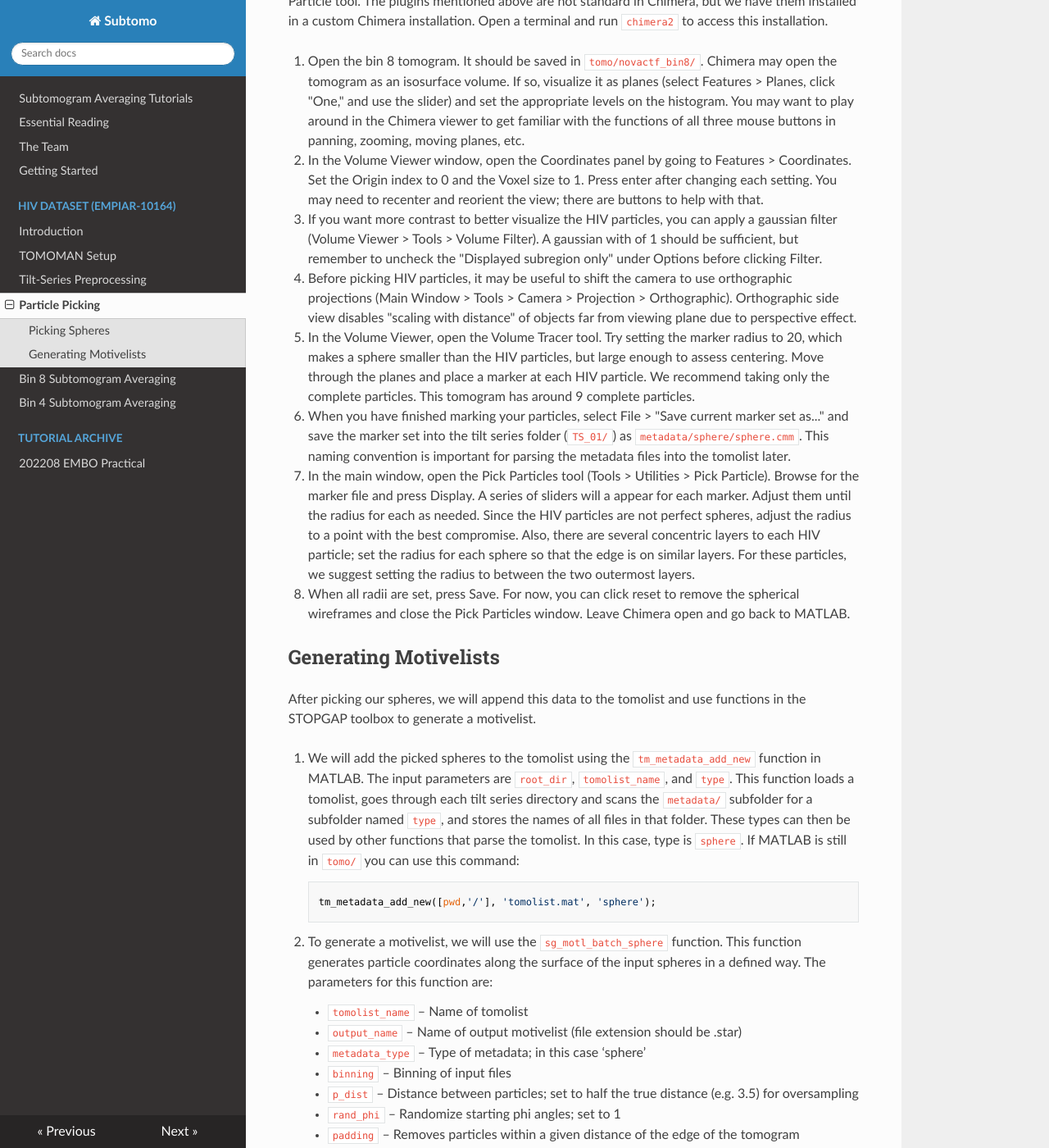
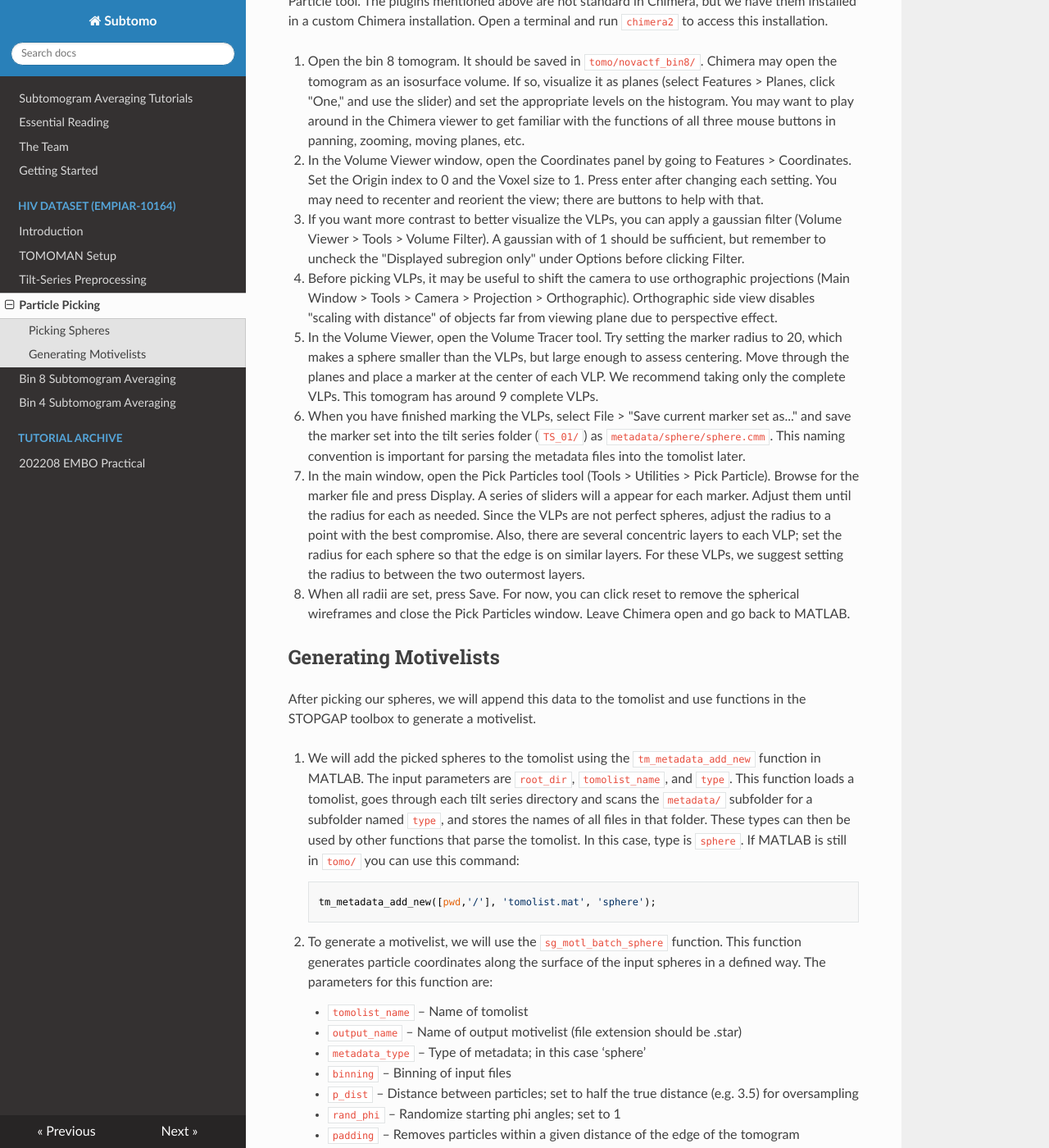
Before and after one commit to wan-lab-vanderbilt/subtomo-tutorials, an MkDocs documentation site: the page built from docs/hiv/picking.md, in a window 1280 px wide and 1400 px high, scrolled down 370 px. Shown: the whole window at 82% size. Built offline with MkDocs 1.6.1, drawn with Linux system fonts in a browser that asks for light colours; nearby versions of some CDN libraries; some of the changed text lies outside the part shown.

Commit message:
Standardize use of VLP and particle

```diff
--- a/docs/hiv/picking.md
+++ b/docs/hiv/picking.md
@@ -20,28 +20,28 @@ Set the Origin index to 0 and the Voxel size to 1.
 Press enter after changing each setting.
 You may need to recenter and reorient the view; there are buttons to help with that.
 
-3. If you want more contrast to better visualize the HIV particles, you can apply a gaussian filter (Volume Viewer > Tools > Volume Filter).
+3. If you want more contrast to better visualize the VLPs, you can apply a gaussian filter (Volume Viewer > Tools > Volume Filter).
 A gaussian with of 1 should be sufficient, but remember to uncheck the "Displayed subregion only" under Options before clicking Filter.
 
-4. Before picking HIV particles, it may be useful to shift the camera to use orthographic projections (Main Window > Tools > Camera > Projection > Orthographic).
+4. Before picking VLPs, it may be useful to shift the camera to use orthographic projections (Main Window > Tools > Camera > Projection > Orthographic).
 Orthographic side view disables "scaling with distance" of objects far from viewing plane due to perspective effect.
 
 5. In the Volume Viewer, open the Volume Tracer tool.
-Try setting the marker radius to 20, which makes a sphere smaller than the HIV particles, but large enough to assess centering.
-Move through the planes and place a marker at each HIV particle.
-We recommend taking only the complete particles.
-This tomogram has around 9 complete particles.
+Try setting the marker radius to 20, which makes a sphere smaller than the VLPs, but large enough to assess centering.
+Move through the planes and place a marker at the center of each VLP.
+We recommend taking only the complete VLPs.
+This tomogram has around 9 complete VLPs.
 
-6. When you have finished marking your particles, select File > "Save current marker set as..." and save the marker set into the tilt series folder (`TS_01/`) as `metadata/sphere/sphere.cmm`.
+6. When you have finished marking the VLPs, select File > "Save current marker set as..." and save the marker set into the tilt series folder (`TS_01/`) as `metadata/sphere/sphere.cmm`.
 This naming convention is important for parsing the metadata files into the tomolist later.
 
 7. In the main window, open the Pick Particles tool (Tools > Utilities > Pick Particle).
 Browse for the marker file and press Display.
 A series of sliders will a appear for each marker.
 Adjust them until the radius for each as needed.
-Since the HIV particles are not perfect spheres, adjust the radius to a point with the best compromise.
-Also, there are several concentric layers to each HIV particle; set the radius for each sphere so that the edge is on similar layers.
-For these particles, we suggest setting the radius to between the two outermost layers.
+Since the VLPs are not perfect spheres, adjust the radius to a point with the best compromise.
+Also, there are several concentric layers to each VLP; set the radius for each sphere so that the edge is on similar layers.
+For these VLPs, we suggest setting the radius to between the two outermost layers.
 
 8. When all radii are set, press Save.
 For now, you can click reset to remove the spherical wireframes and close the Pick Particles window.
```
Also changed, not shown: other parts of docs/hiv/picking.md (+1 -1 lines).
